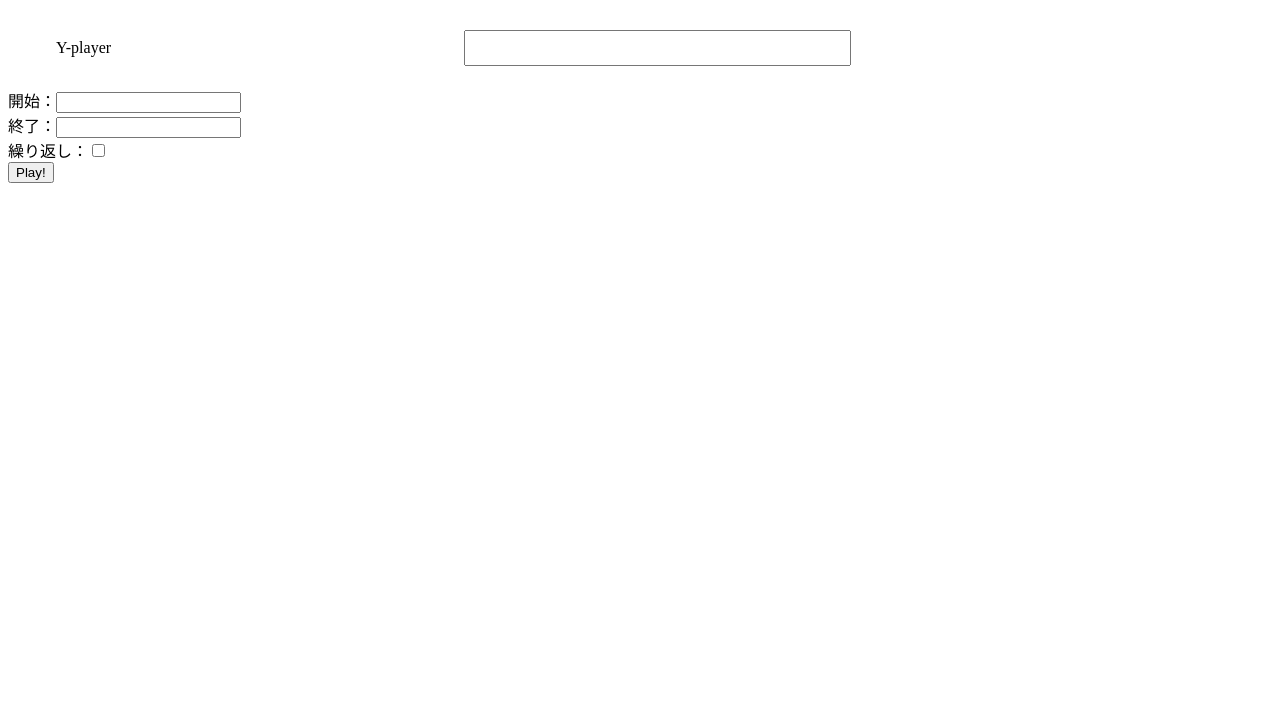
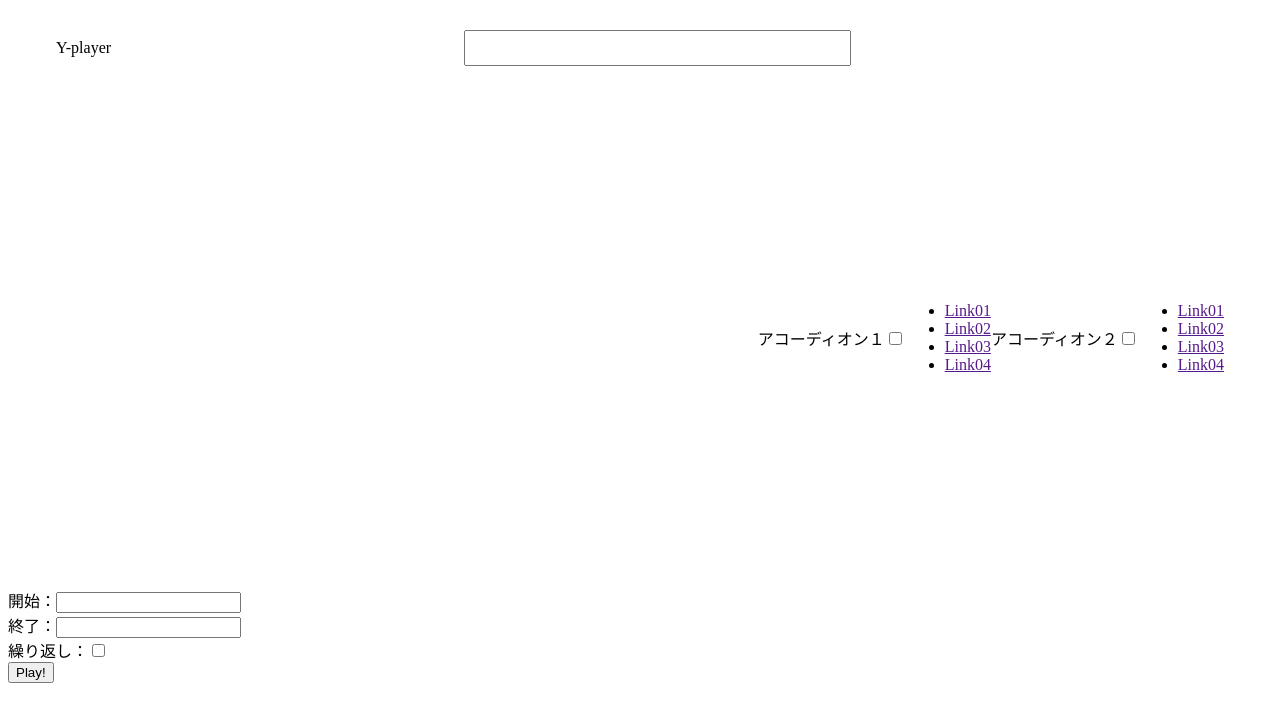
Before and after one commit to harokki/y-player-graphql, a Next.js app: page / in a window 1280 px wide. Shown: the top 722 px of the page. Built offline with nearby package versions, Linux system fonts and the light colour scheme.

Commit message:
メニューをyoutubeの隣に入れる

```diff
--- /dev/null
+++ b/src/pages/index.module.css
@@ -0,0 +1,17 @@
+.body {
+  display: flex;
+  align-items: center;
+  height: 500px;
+}
+
+.youtube {
+  display: flex;
+  align-items: center;
+  margin: 16px auto 16px 48px;
+}
+
+.menu {
+  margin: 16px 48px 16px auto;
+  display: flex;
+  align-items: center;
+}
--- a/src/pages/index.tsx
+++ b/src/pages/index.tsx
@@ -4,6 +4,8 @@ import YouTube, { Options } from 'react-youtube'
 
 import { StartEndForm } from '@/components/form'
 import { YplayerHeader } from '@/components/header'
+
+import styles from './index.module.css'
 
 const IndexPage: NextPage = () => {
   const [start, setStart] = useState<number | undefined>(undefined)
@@ -43,7 +45,50 @@ const IndexPage: NextPage = () => {
   return (
     <>
       <YplayerHeader setVideoId={setVideoId} />
-      <YouTube videoId={videoId} onEnd={onEnd} opts={opts} ref={playerRef} />
+      <div className={styles.body}>
+        <div className={styles.youtube}>
+          <YouTube
+            videoId={videoId}
+            onEnd={onEnd}
+            opts={opts}
+            ref={playerRef}
+          />
+        </div>
+        <div className={styles.menu}>
+          <label>アコーディオン１</label>
+          <input type="checkbox" id="menu_bar01" className="accordion" />
+          <ul id="links01">
+            <li>
+              <a href="">Link01</a>
+            </li>
+            <li>
+              <a href="">Link02</a>
+            </li>
+            <li>
+              <a href="">Link03</a>
+            </li>
+            <li>
+              <a href="">Link04</a>
+            </li>
+          </ul>
+          <label>アコーディオン２</label>
+          <input type="checkbox" id="menu_bar02" className="accordion" />
+          <ul id="links02">
+            <li>
+              <a href="">Link01</a>
+            </li>
+            <li>
+              <a href="">Link02</a>
+            </li>
+            <li>
+              <a href="">Link03</a>
+            </li>
+            <li>
+              <a href="">Link04</a>
+            </li>
+          </ul>
+        </div>
+      </div>
       <StartEndForm
         setStart={setStart}
         setEnd={setEnd}
```
